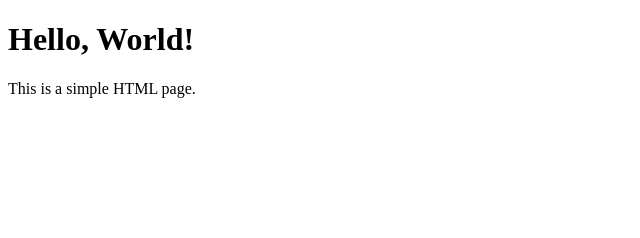
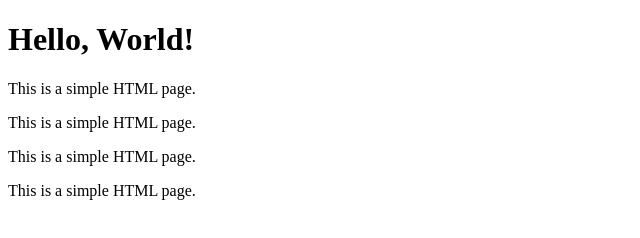
Before and after one commit to hrhm47/reactJs-demo, a plain HTML site: page index.html in a window 1280 px wide. Shown: the whole page, without its empty margins (0-640 px from the left). Drawn offline with Linux system fonts and the light colour scheme.

Commit message:
Update index.html

```diff
--- a/index.html
+++ b/index.html
@@ -6,5 +6,8 @@
 <body>
   <h1>Hello, World!</h1>
   <p>This is a simple HTML page.</p>
+  <p>This is a simple HTML page.</p>
+  <p>This is a simple HTML page.</p>
+  <p>This is a simple HTML page.</p>
 </body>
 </html>
```
